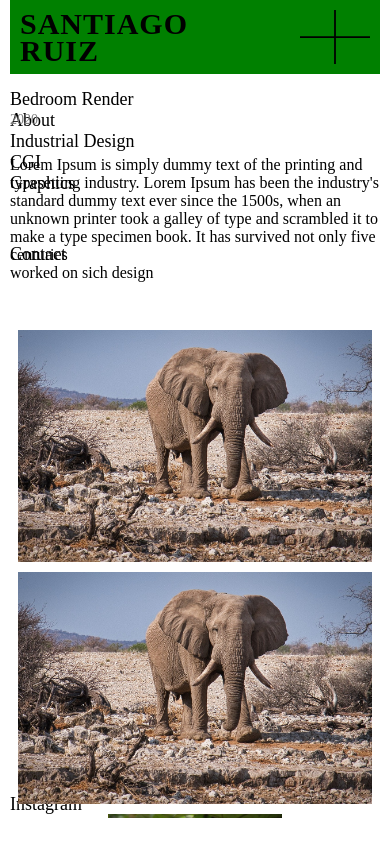
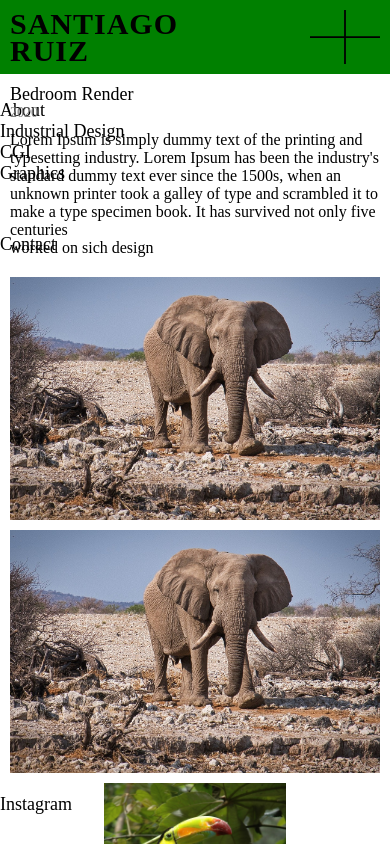
Before and after one commit to Agustingrm/SantiagoRuizPortfolio-V2, a React (Create React App) app: page /Overview/BedroomRender in a window 390 px wide. Built offline with nearby package versions, Linux system fonts and the light colour scheme; a web font is replaced by a local one.

Commit message:
Fixed info display in details page

```diff
--- a/src/Assets/Styles/CSS/Details.css
+++ b/src/Assets/Styles/CSS/Details.css
@@ -26,13 +26,34 @@
   border: none !important;
 }
 
-.detailName {
+.projectInfo {
+  position: fixed;
+  z-index: 6;
+  left: 150px;
+  top: 45%;
+  width: 240px;
+}
+
+.projectInfoMobile {
+  display: none;
+}
+
+.detailNameMobile,
+.detailYearMobile,
+.detailTextMobile,
+.detailLinesMobile {
+  display: none;
+}
+
+.detailName,
+.detailNameMobile {
   margin: 5px 0 2px;
   font-size: 18px;
   font-family: HelNowMed;
 }
 
-.detailYear {
+.detailYear,
+.detailYearMobile {
   margin-bottom: 20px;
   font-family: HelNowReg;
   margin: 0;
@@ -40,11 +61,13 @@
   color: #808080;
 }
 
-.detailText {
+.detailText,
+.detailTextMobile {
   margin: 28px 0;
 }
 
-.detailLines {
+.detailLines,
+.detailLinesMobile {
   font-size: 16px;
   font-family: HelNowReg;
   margin: 0;
@@ -68,6 +91,14 @@
   z-index: 5;
 }
 
+.slick-prev:before {
+  content: "";
+}
+
+.slick-next:before {
+  content: "";
+}
+
 @media all and (max-width: 959px) {
   .detailsContainer {
     width: 100%;
@@ -77,7 +108,7 @@
     position: relative;
     overflow-y: scroll;
     scrollbar-width: none;
-    height: calc(100vh - 100px);
+    height: calc(100vh - 74px);
     z-index: 0 !important;
   }
   .detailsContainer .showMenu,
@@ -85,13 +116,34 @@
     display: none !important;
   }
 
+  .detailNameMobile,
+.detailYearMobile,
+.detailTextMobile,
+.detailLinesMobile {
+    display: block;
+    margin: 0;
+  }
+
+  .detailName,
+.detailYear,
+.detailText,
+.detailLines,
+.projectInfo {
+    display: none;
+  }
+
+  .detailYearMobile {
+    padding-bottom: 10px;
+  }
+
   ::-webkit-scrollbar {
     width: 0px;
   }
 
-  .projectInfo {
-    padding: 10px;
-    z-index: 0;
+  .projectInfoMobile {
+    display: block;
+    padding: 0 0 10px;
+    height: auto;
   }
 
   .detailsPhotoContainer {
@@ -101,7 +153,8 @@
     width: 100%;
     float: none;
     z-index: 0 !important;
-    grid-auto-rows: calc(calc(100vw - 36px) * 0.655) !important;
+    grid-template-rows: auto;
+    grid-auto-rows: calc(calc(100vw - 19px) * 0.655) !important;
   }
 
   .slick-next,
--- a/src/Assets/Styles/CSS/Menu.css
+++ b/src/Assets/Styles/CSS/Menu.css
@@ -23,6 +23,10 @@
   color: inherit;
   font-family: HelNowReg;
   font-size: 18px;
+}
+
+.topContainer {
+  width: 250px;
 }
 
 h1 {
@@ -108,6 +112,7 @@ h1 {
   .container {
     width: 100%;
     height: 74px;
+    padding: 0;
   }
 
   .topContainer {
@@ -118,7 +123,7 @@ h1 {
     box-sizing: border-box;
     padding: 10px;
     height: inherit;
-    width: calc(100% - 20px);
+    width: 100%;
     top: 0;
   }
 
--- a/src/Assets/Styles/SASS/Details.scss
+++ b/src/Assets/Styles/SASS/Details.scss
@@ -30,15 +30,34 @@
   border: none !important;
 }
 
-.detailName {
+.projectInfo {
+  position: fixed;
+  z-index: 6;
+  left: 150px;
+  top: 45%;
+  width: 240px ;
+}
+
+.projectInfoMobile {
+  display: none;
+}
+
+.detailNameMobile,
+.detailYearMobile,
+.detailTextMobile,
+.detailLinesMobile {
+  display: none;
+}
+
+.detailName,
+.detailNameMobile {
   margin: 5px 0 2px;
   font-size: 18px;
   font-family: HelNowMed;
 }
 
-
-
-.detailYear {
+.detailYear,
+.detailYearMobile {
   margin-bottom: 20px;
   font-family: HelNowReg;
   margin: 0;
@@ -46,11 +65,13 @@
   color: #808080;
 }
 
-.detailText {
+.detailText,
+.detailTextMobile {
   margin: 28px 0;
 }
 
-.detailLines {
+.detailLines,
+.detailLinesMobile {
   font-size: 16px;
   font-family: HelNowReg;
   margin: 0;
@@ -74,6 +95,14 @@
   z-index: 5;
 }
 
+.slick-prev:before {
+  content: '';
+}
+
+.slick-next:before {
+  content: '';
+}
+
 @media all and (max-width: 959px) {
   .detailsContainer {
     width: 100%;
@@ -83,7 +112,7 @@
     position: relative;
     overflow-y: scroll;
     scrollbar-width: none;
-    height: calc(100vh - 100px);
+    height: calc(100vh - 74px);
     z-index: 0 !important;
     .showMenu,
     .transitionMenu {
@@ -91,13 +120,33 @@
     }
   }
 
+  .detailNameMobile,
+  .detailYearMobile,
+  .detailTextMobile,
+  .detailLinesMobile {
+    display: block;
+    margin: 0;
+  }
+
+  .detailName,
+  .detailYear,
+  .detailText,
+  .detailLines,
+  .projectInfo {
+    display: none;
+  }
+
+  .detailYearMobile {
+    padding-bottom: 10px;
+  }
   ::-webkit-scrollbar {
     width: 0px;
   }
 
-  .projectInfo {
-    padding: 10px;
-    z-index: 0;
+  .projectInfoMobile {
+    display: block;
+    padding: 0 0 10px;
+    height: auto;
   }
 
   .detailsPhotoContainer {
@@ -107,7 +156,8 @@
     width: 100%;
     float: none;
     z-index: 0 !important;
-    grid-auto-rows: calc(calc(100vw - 36px) * 0.655) !important;
+    grid-template-rows: auto;
+    grid-auto-rows: calc(calc(100vw - 19px) * 0.655) !important;
   }
 
   .slick-next,
--- a/src/Assets/Styles/SASS/Menu.scss
+++ b/src/Assets/Styles/SASS/Menu.scss
@@ -25,6 +25,10 @@
     font-family: HelNowReg;
     font-size: 18px;
   }
+}
+
+.topContainer {
+  width: 250px;
 }
 
 h1 {
@@ -114,6 +118,7 @@ h1 {
   .container {
     width: 100%;
     height: 74px;
+    padding: 0;
   }
   .topContainer {
     z-index: 5;
@@ -123,7 +128,7 @@ h1 {
     box-sizing: border-box;
     padding: 10px;
     height: inherit;
-    width: calc(100% - 20px);
+    width: 100%;
     top: 0;
   }
   h1 {
--- a/src/Pages/DetailsPage.tsx
+++ b/src/Pages/DetailsPage.tsx
@@ -42,10 +42,6 @@ const DetailsPage: React.FC<{}> = () => {
     navigate("/" + section + "/" + context[currentSection][activeSlide]);
   }, [activeSlide2]);
 
-  useEffect(() => {
-    window.scrollTo(1500, 1500);
-  }, [activeSlide]);
-
   return (
     <div className="detailsContainer">
       <div className="projectInfo">
@@ -63,6 +59,17 @@ const DetailsPage: React.FC<{}> = () => {
         {context[currentSection].map((projectName: string) => {
           return (
             <div className={context.display + " detailsPhotoContainer"} key={projectName}>
+              <div className="projectInfoMobile">
+                <p className="detailNameMobile">{context.projectDatabase[projectName].name}</p>
+                <p className="detailYearMobile">{context.projectDatabase[projectName].year}</p>
+                <div className="detailTextMobile">
+                  {context.projectDatabase[projectName].textBox.map((line: string) => (
+                    <p key={line} className="detailLinesMobile">
+                      {line}
+                    </p>
+                  ))}
+                </div>
+              </div>
               {context.projectDatabase[projectName].detailPhotos.map((project: string) => {
                 return <img src={project} alt={context.projectDatabase[projectName].name} loading="lazy" key={project} />;
               })}
```
Also changed, not shown: 2 other files (tests, documents, lock files or other folders).
